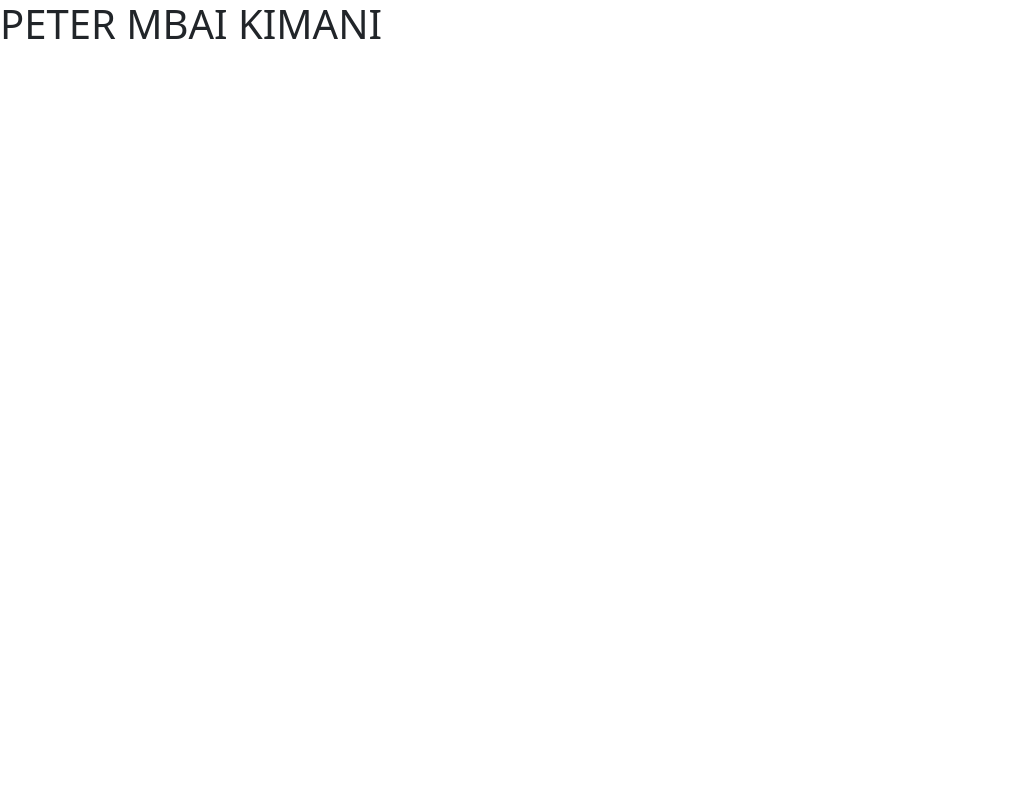
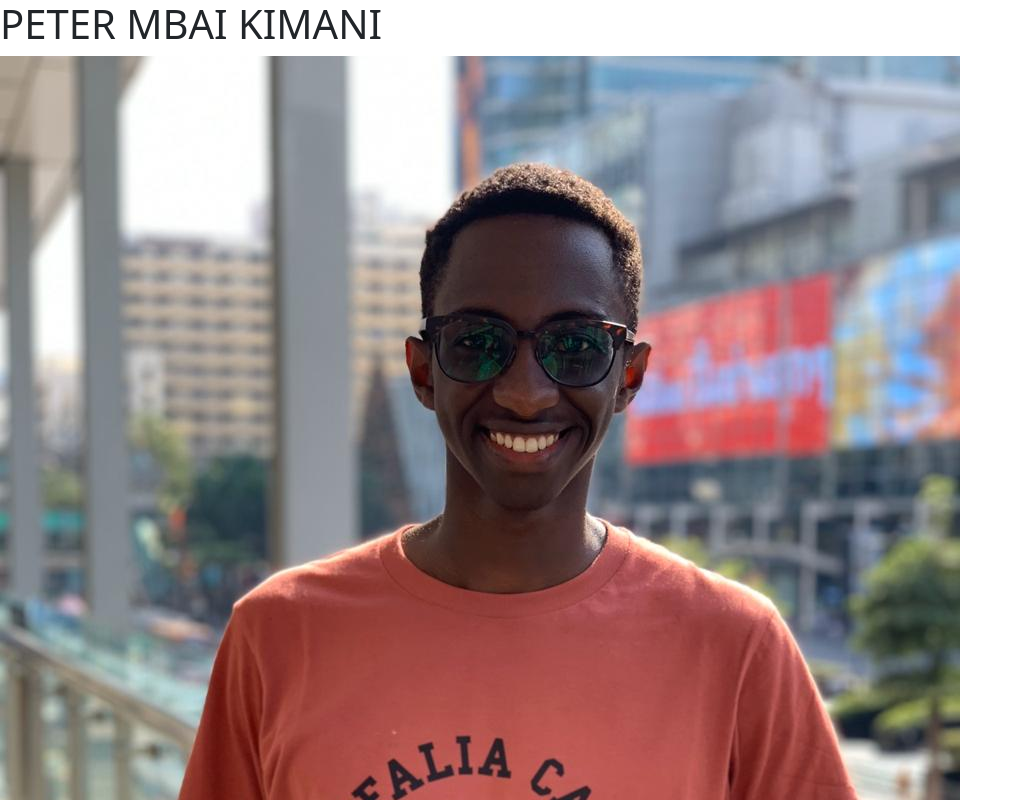
Before and after one commit to mbai21/IP1, a plain HTML site: page index.html in a window 1280 px wide. Shown: the top 800 px of the page, without its empty margins (0-1023 px from the left). Drawn offline with Linux system fonts and the light colour scheme.

Commit message:
Add an image of myself

```diff
--- a/index.html
+++ b/index.html
@@ -6,5 +6,6 @@
 </head>
 <body>
     <h1>PETER MBAI KIMANI</h1>
+    <img src="images/myself.JPG" alt = "A photo of myself">
 
 </body>
```
Also changed, not shown: images/myself.JPG (added).
